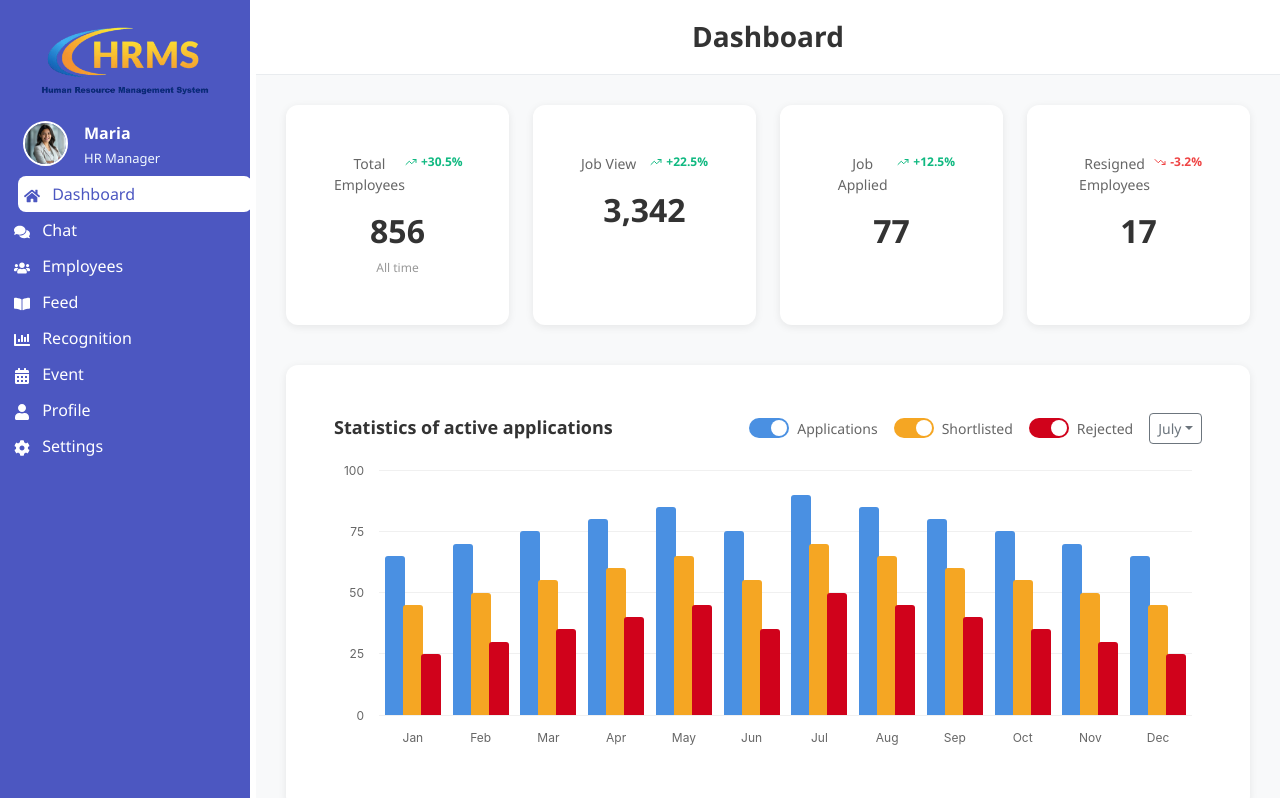
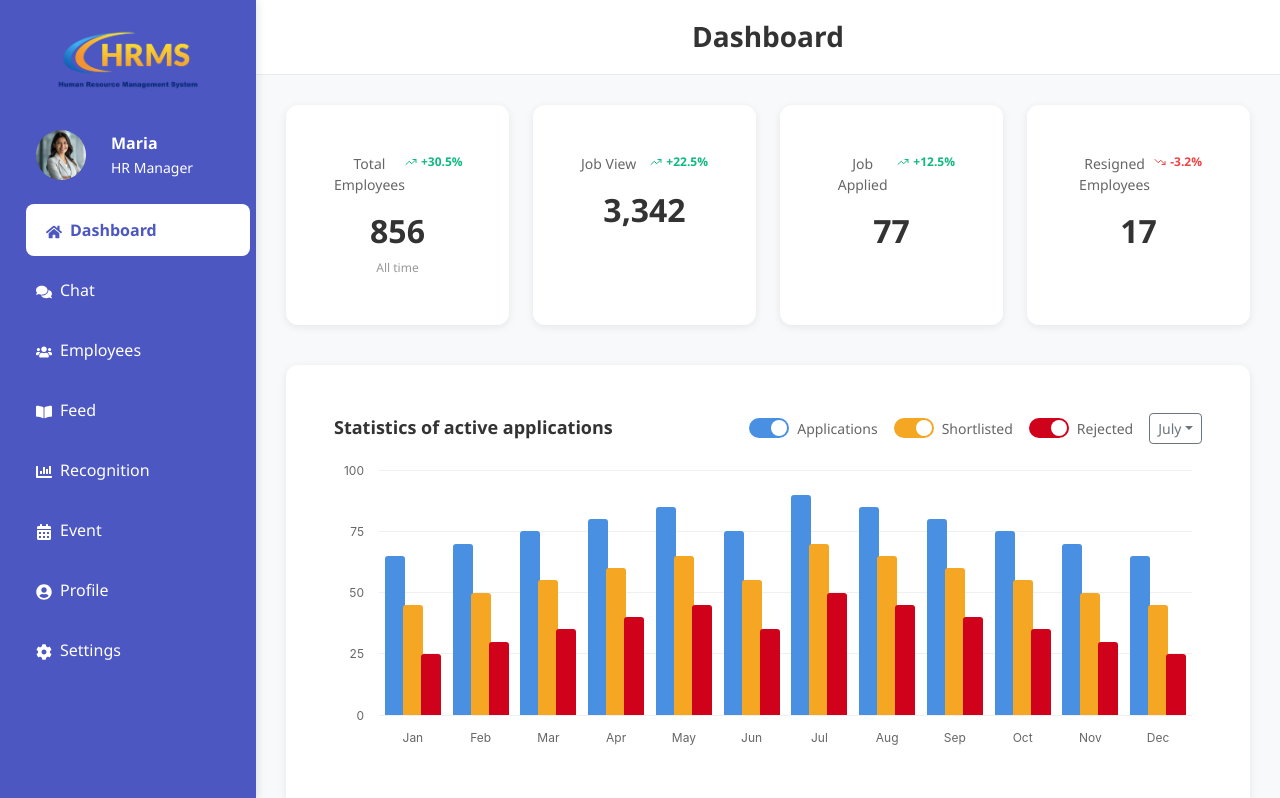
Before and after one commit to koushik369mondal/HRMS-WEBSITE, a React (Vite) app in the folder Frontend/: page / in a window 1280 px wide. Shown: the top 798 px of the page. Built offline with nearby package versions, Linux system fonts and the light colour scheme.

Commit message:
sidebar updated

```diff
--- a/Frontend/src/components/Sidebar.jsx
+++ b/Frontend/src/components/Sidebar.jsx
@@ -1,153 +1,95 @@
 import React from 'react';
-import {
-    FaHome,
-    FaChartBar,
-    FaBookOpen,
-    FaComments,
-    FaUsers,
-    FaCalendarAlt,
-    FaUser,
-    FaCog
-} from 'react-icons/fa';
+import { FaHome, FaComments, FaUsers, FaBookOpen, FaChartBar, FaCalendarAlt, FaUserCircle, FaCog } from 'react-icons/fa';
+
+const navItems = [
+  { key: 'dashboard', label: 'Dashboard', icon: <FaHome /> },
+  { key: 'chat', label: 'Chat', icon: <FaComments /> },
+  { key: 'employees', label: 'Employees', icon: <FaUsers /> },
+  { key: 'feed', label: 'Feed', icon: <FaBookOpen /> },
+  { key: 'recognition', label: 'Recognition', icon: <FaChartBar /> },
+  { key: 'event', label: 'Event', icon: <FaCalendarAlt /> },
+  { key: 'profile', label: 'Profile', icon: <FaUserCircle /> },
+  { key: 'settings', label: 'Settings', icon: <FaCog /> },
+];
 
 const styles = `
-.side-navbar {
-    width: 250px;
-    min-height: 100vh;
-    background-color: #4c57c1;
+/* SidebarStyles.css */
+.sidebar {
   position: fixed;
   top: 0;
   left: 0;
-    z-index: 1000;
+  width: 20%;            /* 20% of viewport, or use min-width if you prefer px */
+  min-width: 250px;      /* ensures it never shrinks below 250px */
+  height: 100vh;         /* full viewport height */
+  overflow-y: auto;      /* scrollable if its own content overflows */
+  scrollbar-width: none;
+  background-color: #4c57c1;
+  color: white;
+  transition: all 0.3s ease-in-out;
+  box-shadow: 2px 0 8px rgba(0, 0, 0, 0.1);
 }
 
-.logo-img {
-    width: 180px;
-}
-
-.profile-container {
+/* nav-link rules stay the same… */
+.nav-link {
   display: flex;
-    padding: 5px 15px;
-}
-
-.profile-img {
-    width: 45px;
-    height: 45px;
-    object-fit: cover;
-    border-radius: 50%;
-    margin-bottom: 5px;
-    border: 2px solid #ffffff;
-}
-
-.profile-info small {
-    color: aliceblue;
-    font-size: small;
-}
-
-.side-navbar .nav-link {
+  align-items: center;
+  padding: 14px 20px;
   font-size: 16px;
-    padding: 6px;
   color: white;
-    background-color: transparent;
+  background: transparent;
+  border: none;
+  width: 100%;
+  text-align: left;
+  cursor: pointer;
+  transition: background-color 0.3s ease-in-out,
+              border-radius 0.3s ease-in-out,
+              transform 0.3s ease-in-out;
   border-radius: 8px;
-    transition:
-        background 0.1s ease-in-out,
-        transform 0.4s ease-in-out,
-        border-radius 0.4s ease-in-out;
 }
 
 .nav-link:hover {
-    background-color: #0401011f;
-    border-radius: 8px;
+  background-color: rgba(255, 255, 255, 0.6);
+  transform: translateX(5px);
 }
 
 .nav-link.active {
-    background-color: #ffffff;
-    color: #4c57c1 !important;
+  background-color: white;
+  color: #4c57c1;
+  font-weight: bold;
+  transform: translateX(10px);
   border-radius: 8px;
-    transform: translateX(10px);
 }
-`;
-
-function InjectStyles({ css }) {
+`
+function InjectStyles({css}) {
     return <style>{css}</style>;
 }
 
-const Sidebar = ({ setActivePage, activePage }) => {
+const Sidebar = ({ activePage, setActivePage }) => {
   return (
     <>
     <InjectStyles css={styles} />
-
-            <div className="side-navbar d-flex flex-column flex-shrink-0 p-2">
-                {/* Logo */}
-                <div className="logo-container text-center">
-                    <img src="/logo.png" alt="HRMS logo" className="img-fluid logo-img" />
+    <div className="sidebar d-flex flex-column p-3">
+      <div className="text-center mb-4">
+        <img src="/logo.png" alt="HRMS Logo" style={{ width: '150px' }} />
       </div>
-
-                {/* Profile */}
-                <div className="profile-container">
-                    <div className="profile-img-container d-flex justify-content-center align-items-center me-3">
-                        <img
-                            src="/maria.jpg"
-                            alt="Profile"
-                            className="img-fluid profile-img"
-                        />
-                    </div>
-                    <div className="profile-info">
-                        <p className="text-white fw-bold mb-0">Maria</p>
+      <div className="d-flex align-items-center mb-4">
+        <img src="/maria.jpg" alt="Profile" style={{ width: '50px', borderRadius: '50%', marginRight: '25px', marginLeft: '20px' }} />
+        <div>
+          <p className="mb-0 fw-bold">Maria</p>
           <small>HR Manager</small>
         </div>
       </div>
-
-                {/* Navigation */}
-                <ul className="nav flex-column mb-auto">
-                    <li className="nav-item w-100 mb-0" onClick={() => setActivePage('dashboard')} style={{ cursor: 'pointer' }}>
-                        <div className={`nav-link text-white w-100 text-start ${activePage === 'dashboard' ? 'active' : ''}`}>
-                            <FaHome className="me-2" /> Dashboard
-                        </div>
+      <ul className="nav flex-column">
+        {navItems.map(item => (
+          <li key={item.key} className="mb-2">
+            <button
+              className={`nav-link ${activePage === item.key ? 'active' : ''}`}
+              onClick={() => setActivePage(item.key)}
+            >
+              <span className="me-2">{item.icon}</span> {item.label}
+            </button>
           </li>
-
-                    <li className="nav-item w-100 mb-0" onClick={() => setActivePage('chat')} style={{ cursor: 'pointer' }}>
-                        <div className={`nav-link text-white w-100 text-start ${activePage === 'chat' ? 'active' : ''}`}>
-                            <FaComments className="me-2" /> Chat
-                        </div>
-                    </li>
-
-                    <li className="nav-item w-100 mb-0" onClick={() => setActivePage('employees')} style={{ cursor: 'pointer' }}>
-                        <div className={`nav-link text-white w-100 text-start ${activePage === 'employees' ? 'active' : ''}`}>
-                            <FaUsers className="me-2" /> Employees
-                        </div>
-                    </li>
-
-                    <li className="nav-item w-100 mb-0" onClick={() => setActivePage('feed')} style={{ cursor: 'pointer' }}>
-                        <div className={`nav-link text-white w-100 text-start ${activePage === 'feed' ? 'active' : ''}`}>
-                            <FaBookOpen className="me-2" /> Feed
-                        </div>
-                    </li>
-
-                    <li className="nav-item w-100 mb-0" onClick={() => setActivePage('recognition')} style={{ cursor: 'pointer' }}>
-                        <div className={`nav-link text-white w-100 text-start ${activePage === 'recognition' ? 'active' : ''}`}>
-                            <FaChartBar className="me-2" /> Recognition
-                        </div>
-                    </li>
-
-                    <li className="nav-item w-100 mb-0" onClick={() => setActivePage('event')} style={{ cursor: 'pointer' }}>
-                        <div className={`nav-link text-white w-100 text-start ${activePage === 'event' ? 'active' : ''}`}>
-                            <FaCalendarAlt className="me-2" /> Event
-                        </div>
-                    </li>
-
-                    <li className="nav-item w-100 mb-0" onClick={() => setActivePage('profile')} style={{ cursor: 'pointer' }}>
-                        <div className={`nav-link text-white w-100 text-start ${activePage === 'profile' ? 'active' : ''}`}>
-                            <FaUser className="me-2" /> Profile
-                        </div>
-                    </li>
-
-                    <li className="nav-item w-100 mb-0" onClick={() => setActivePage('settings')} style={{ cursor: 'pointer' }}>
-                        <div className={`nav-link text-white w-100 text-start ${activePage === 'settings' ? 'active' : ''}`}>
-                            <FaCog className="me-2" /> Settings
-                        </div>
-                    </li>
+        ))}
       </ul>
     </div>
     </>
```
Lines whose indentation alone changed are shown as unchanged.
